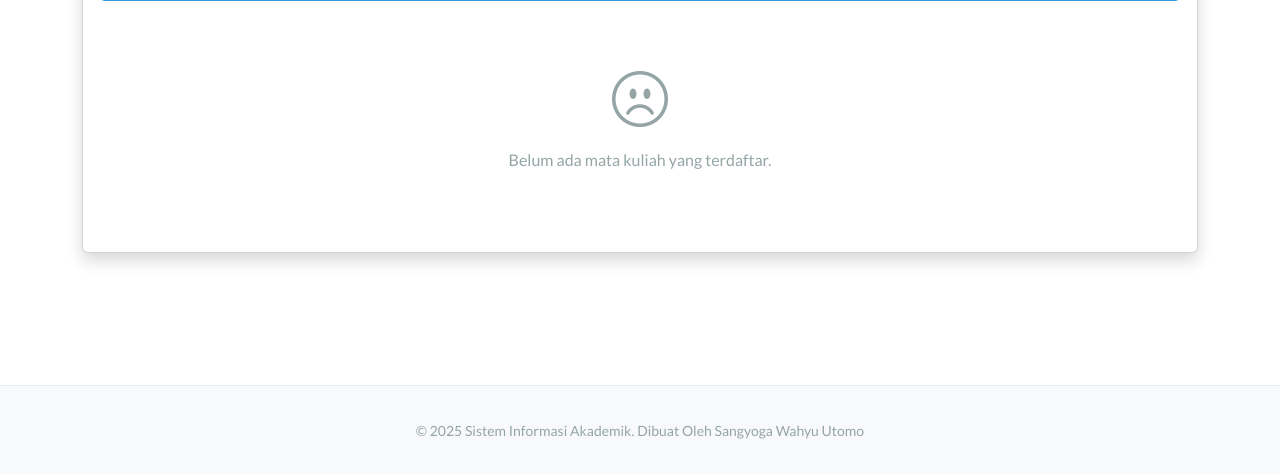
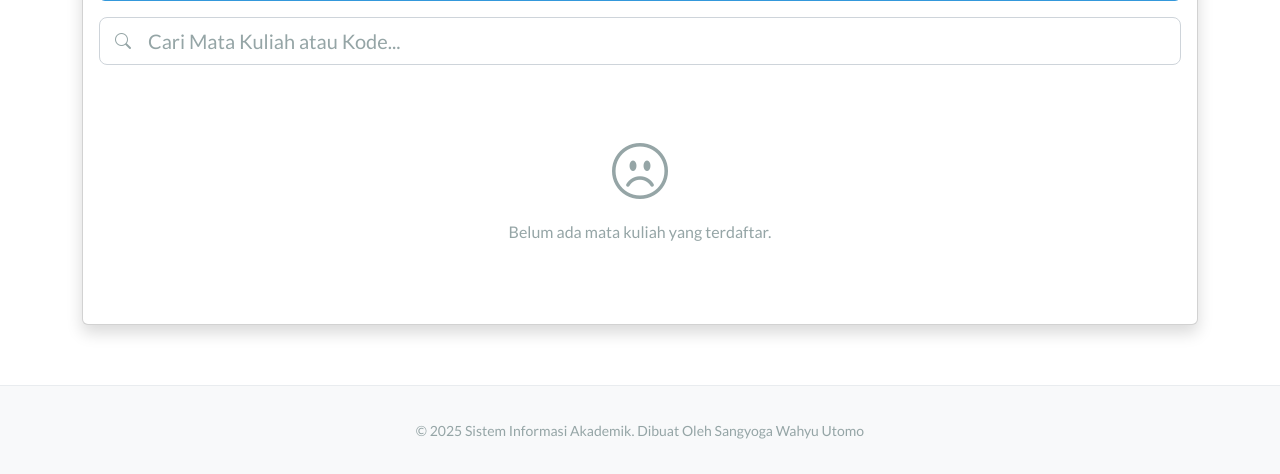
Before and after one commit to sangyoga28/akademik_web, a Flask app: template templates/dosen_nilai_dashboard.html in a window 1280 px wide. Shown: the part 326-800 px from the top of the page. Run offline with Flask 3, Linux system fonts and the light colour scheme; the template is opened without the code that fills it, so the values that code supplies are empty; some libraries are stand-ins or nearby versions.

Commit message:
Add search bar to Lecturer Grading Dashboard

```diff
--- a/templates/dosen_nilai_dashboard.html
+++ b/templates/dosen_nilai_dashboard.html
@@ -40,8 +40,15 @@
                     pada periode <strong>Sem {{ semester }} - {{ tahun }}</strong>.
                 </div>
 
+                <!-- Search Bar -->
+                <div class="mb-4 position-relative">
+                    <input type="text" id="searchInput" class="form-control form-control-lg ps-5"
+                        placeholder="Cari Mata Kuliah atau Kode..." onkeyup="filterMatkul()">
+                    <i class="bi bi-search position-absolute top-50 start-0 translate-middle-y ms-3 text-secondary"></i>
+                </div>
+
                 <!-- List Mata Kuliah -->
-                <div class="row">
+                <div class="row" id="matkulList">
                     {% for matkul in matkul_list %}
                     <div class="col-md-6 mb-3">
                         <div class="card h-100 hover-shadow border-primary">
@@ -78,6 +85,32 @@
     </div>
 </div>
 
+<script>
+    function filterMatkul() {
+        // Ambil value search
+        const input = document.getElementById('searchInput');
+        const filter = input.value.toLowerCase();
+
+        // Ambil semua card container
+        const container = document.getElementById('matkulList');
+        const cards = container.getElementsByClassName('col-md-6'); // Selector wrapper card
+
+        // Loop dan sembunyikan yang tidak match
+        for (let i = 0; i < cards.length; i++) {
+            const cardBody = cards[i].getElementsByClassName('card-body')[0];
+            const title = cardBody.getElementsByClassName('card-title')[0].textContent || cardBody.getElementsByClassName('card-title')[0].innerText;
+            const subtitle = cardBody.getElementsByClassName('card-subtitle')[0].textContent || cardBody.getElementsByClassName('card-subtitle')[0].innerText;
+
+            // Cek match di Judul (Nama Matkul) atau Subtitle (Kode)
+            if (title.toLowerCase().indexOf(filter) > -1 || subtitle.toLowerCase().indexOf(filter) > -1) {
+                cards[i].style.display = "";
+            } else {
+                cards[i].style.display = "none";
+            }
+        }
+    }
+</script>
+
 <style>
     .hover-shadow:hover {
         transform: translateY(-3px);
```
